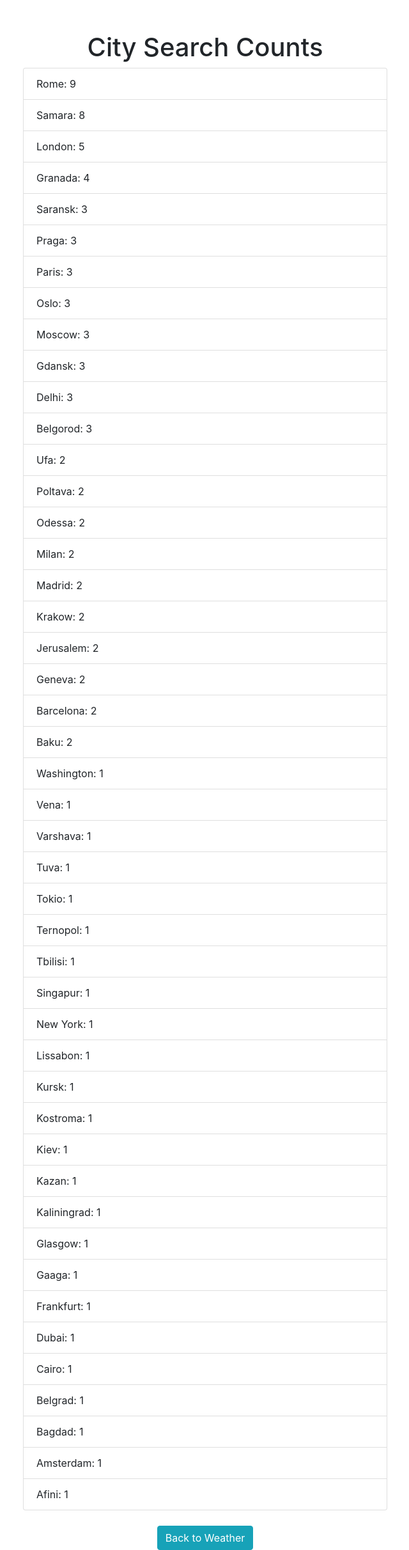
After one commit to LipkiyPetrucho/weather, a Django app: page /city_search_count/ in a window 1280 px wide. The commit adds this page. Shown: the whole page at 64% size, without its empty margins (319-959 px from the left). Run offline with Django 5.2, Linux system fonts and the light colour scheme; a user stored in the database is signed in; data comes from the database, SQL or seed files in the repository; both versions use the stored data as it was after the commit; some libraries are stand-ins or nearby versions.

Commit message:
updated templates where CSS and JavaScript are placed in separate files and pages use template inheritance.

```diff
--- /dev/null
+++ b/weather_project/weather/static/css/styles.css
@@ -0,0 +1,15 @@
+.container {
+    max-width: 600px;
+    margin-top: 50px;
+}
+.weather-card {
+    box-shadow: 0 4px 8px rgba(0,0,0,0.1);
+    border-radius: 10px;
+    padding: 20px;
+}
+.weather-icon {
+    font-size: 50px;
+}
+.recent-searches {
+    margin-top: 20px;
+}
--- /dev/null
+++ b/weather_project/weather/static/js/scripts.js
@@ -0,0 +1,50 @@
+$(function() {
+    $("#city").autocomplete({
+        source: function(request, response) {
+            $.ajax({
+                url: "/autocomplete/",
+                data: { term: request.term },
+                success: function(data) {
+                    response(data);
+                }
+            });
+        },
+        minLength: 2,
+    });
+});
+
+function getWeatherForLastCity(button) {
+    const city = button.getAttribute('data-last-city');
+    const form = document.createElement('form');
+    form.method = 'POST';
+    form.action = button.getAttribute('data-url');
+    const csrfToken = '{{ csrf_token }}';
+    const csrfInput = document.createElement('input');
+    csrfInput.type = 'hidden';
+    csrfInput.name = 'csrfmiddlewaretoken';
+    csrfInput.value = csrfToken;
+    form.appendChild(csrfInput);
+
+    const cityInput = document.createElement('input');
+    cityInput.type = 'hidden';
+    cityInput.name = 'city';
+    cityInput.value = city;
+    form.appendChild(cityInput);
+
+    document.body.appendChild(form);
+    form.submit();
+}
+
+function fetchCitySearchCounts() {
+    $.ajax({
+        url: "{% url 'city_search_count' %}",
+        method: "GET",
+        success: function(data) {
+            const countsDiv = document.getElementById('city-search-counts');
+            countsDiv.innerHTML = '<ul>' + data.map(item => `<li>${item.city}: ${item.search_count}</li>`).join('') + '</ul>';
+        },
+        error: function(error) {
+            console.error("Error fetching city search counts:", error);
+        }
+    });
+}
--- /dev/null
+++ b/weather_project/weather/templates/base.html
@@ -0,0 +1,20 @@
+<!DOCTYPE html>
+<html lang="en">
+<head>
+    <meta charset="UTF-8">
+    <meta name="viewport" content="width=device-width, initial-scale=1.0">
+    <title>{% block title %}Weather App{% endblock %}</title>
+    {% load static %}
+    <!-- Bootstrap CSS -->
+    <link href="https://stackpath.bootstrapcdn.com/bootstrap/4.5.2/css/bootstrap.min.css" rel="stylesheet">
+    <link href="https://use.fontawesome.com/releases/v5.15.4/css/all.css" rel="stylesheet">
+    <link href="https://code.jquery.com/ui/1.12.1/themes/base/jquery-ui.css" rel="stylesheet">
+    <link href="{% static 'css/styles.css' %}" rel="stylesheet">
+</head>
+<body class="container">
+    {% block content %}{% endblock %}
+    <script src="https://code.jquery.com/jquery-3.6.0.min.js"></script>
+    <script src="https://code.jquery.com/ui/1.12.1/jquery-ui.min.js"></script>
+    <script src="{% static 'js/scripts.js' %}"></script>
+</body>
+</html>
--- /dev/null
+++ b/weather_project/weather/templates/city_search_count.html
@@ -0,0 +1,13 @@
+{% extends "base.html" %}
+{% block title %}City Search Counts{% endblock %}
+{% block content %}
+<h1 class="text-center">City Search Counts</h1>
+<ul class="list-group">
+    {% for item in city_counts %}
+    <li class="list-group-item">{{ item.city }}: {{ item.search_count }}</li>
+    {% endfor %}
+</ul>
+<div class="text-center mt-4">
+    <a href="{% url 'weather' %}" class="btn btn-info">Back to Weather</a>
+</div>
+{% endblock %}
--- a/weather_project/weather/urls.py
+++ b/weather_project/weather/urls.py
@@ -1,6 +1,6 @@
 from django.urls import path
 from .views import (weather_view, autocomplete, track_search,
-                    search_statistics, search_history, get_city_search_count)
+                    search_statistics, search_history, city_search_count_view)
 
 urlpatterns = [
     path('', weather_view, name='weather_view'),
@@ -9,5 +9,5 @@ urlpatterns = [
     path('track_search/', track_search, name='track_search'),
     path('search_statistics/', search_statistics, name='search_statistics'),
     path('search_history/', search_history, name='search_history'),
-    path('city_search_count/', get_city_search_count, name='city_search_count'),
+    path('city_search_count/', city_search_count_view, name='city_search_count'),
 ]
--- a/weather_project/weather/views.py
+++ b/weather_project/weather/views.py
@@ -111,7 +111,7 @@ def weather_view(request):
     if weather_data is None:
         return render(request, 'error.html', {"message": "City not found"})
 
-    recent_cities = CitySearchHistory.objects.filter(user=request.user).order_by('-search_date')[:5]
+    recent_cities = CitySearchHistory.objects.filter(user=request.user).order_by('-search_date')[:3]
 
     last_city = request.session.get('last_city')
     if last_city:
@@ -167,8 +167,6 @@ def search_history(request):
     return render(request, 'search_history.html', {'history': history})
 
 @login_required
-def get_city_search_count(request):
-    if request.method == 'GET':
-        city_counts = CitySearchHistory.objects.values('city').annotate(search_count=Count('city')).order_by('-search_count')
-        return JsonResponse(list(city_counts), safe=False)
-    return JsonResponse({'status': 'error'}, status=400)
+def city_search_count_view(request):
+    city_counts = CitySearchHistory.objects.values('city').annotate(search_count=Count('city')).order_by('-search_count')
+    return render(request, 'city_search_count.html', {'city_counts': city_counts})
```
Also changed, not shown: weather_project/weather/templates/search_history.html (+13 -14 lines), weather_project/weather/templates/weather.html (+20 -86 lines), weather_project/.cache.sqlite, weather_project/db.sqlite3.
